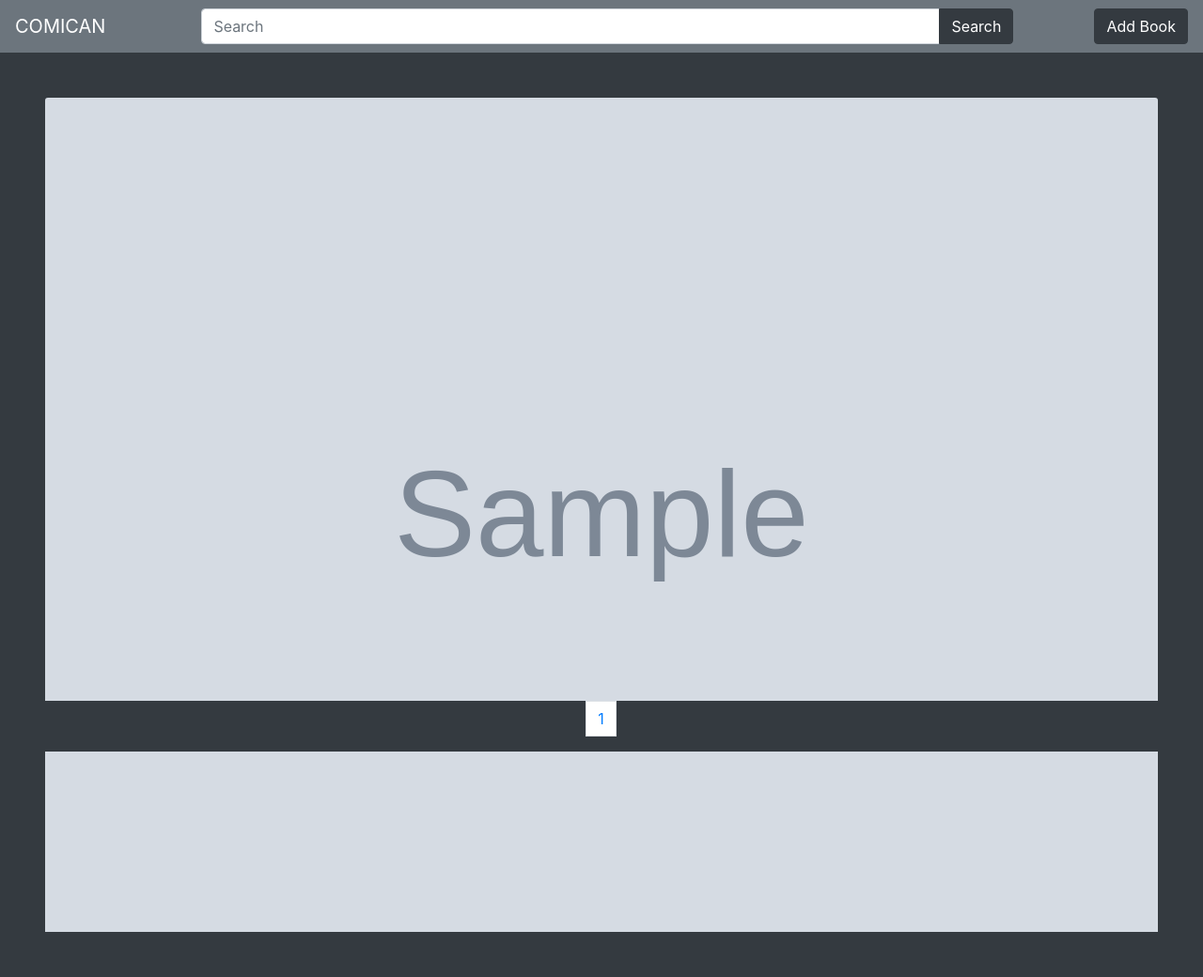
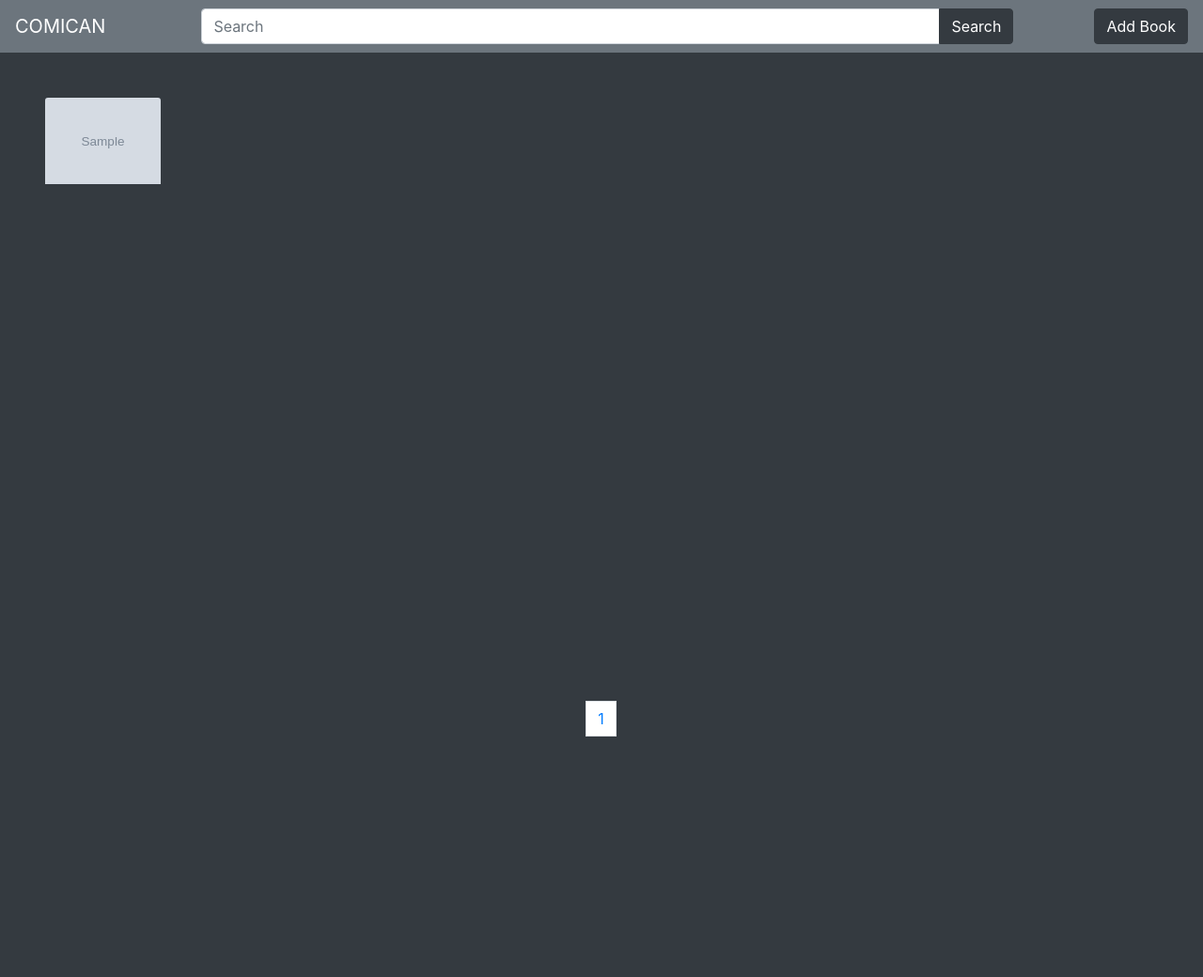
Before and after one commit to takavfx/Comican, a Django app: page /comican/ in a window 1280 px wide. Shown: the whole page at 94% size. After the commit the page ends 784 px from the top, so only its background shows below. Run offline with Django 3.2, Linux system fonts and the light colour scheme; tables that the repository leaves empty hold one stand-in row (values such as "Sample post"); grey boxes marked "Sample" are stand-in pictures; some libraries are stand-ins or nearby versions.

Commit message:
Apply grid type and style

```diff
--- a/mysite/comican/templates/comican/base.html
+++ b/mysite/comican/templates/comican/base.html
@@ -4,13 +4,18 @@
 <head>
     <meta charset="UTF-8">
     <meta name="viewport" content="width=device-width, initial-scale=1, shrink-to-fit=no">
+    <link rel="stylesheet" type="text/css" href="{% static 'comican/style.css' %}">
     <link rel="stylesheet" href="https://stackpath.bootstrapcdn.com/bootstrap/4.4.1/css/bootstrap.min.css" integrity="sha384-Vkoo8x4CGsO3+Hhxv8T/Q5PaXtkKtu6ug5TOeNV6gBiFeWPGFN9MuhOf23Q9Ifjh" crossorigin="anonymous">
-    <link href="{% static 'scripts/lightbox2/dist/css/lightbox.css' %}" rel="stylesheet" />
     <script src="https://code.jquery.com/jquery-3.4.1.slim.min.js" integrity="sha384-J6qa4849blE2+poT4WnyKhv5vZF5SrPo0iEjwBvKU7imGFAV0wwj1yYfoRSJoZ+n" crossorigin="anonymous"></script>
     <script src="https://cdn.jsdelivr.net/npm/popper.js@1.16.0/dist/umd/popper.min.js" integrity="sha384-Q6E9RHvbIyZFJoft+2mJbHaEWldlvI9IOYy5n3zV9zzTtmI3UksdQRVvoxMfooAo" crossorigin="anonymous"></script>
     <script src="https://stackpath.bootstrapcdn.com/bootstrap/4.4.1/js/bootstrap.min.js" integrity="sha384-wfSDF2E50Y2D1uUdj0O3uMBJnjuUD4Ih7YwaYd1iqfktj0Uod8GCExl3Og8ifwB6" crossorigin="anonymous"></script>
-    <script src="{% static 'scripts/lightbox2/dist/js/lightbox.js' %}" type="text/javascript"></script>
-    <link rel="stylesheet" type="text/css" href="{% static 'comican/style.css' %}">
+    <style>
+        .Grid {
+            display: grid;
+            grid-template-columns: repeat(9, 1fr);
+            grid-gap: 10px;
+        }
+    </style>
     <title>Comican</title>
 </head>
 <body class="bg-dark text-white">
```
